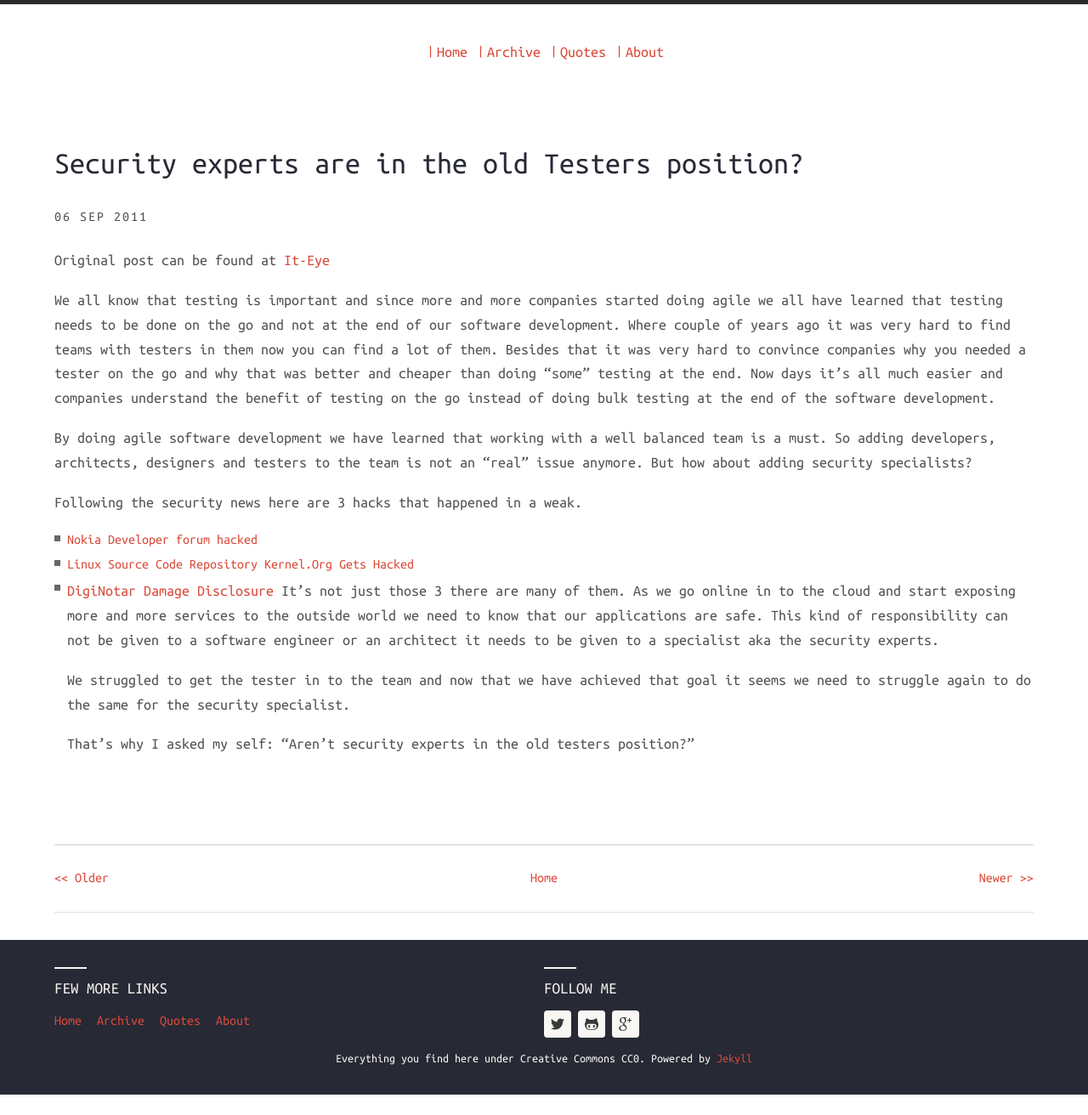
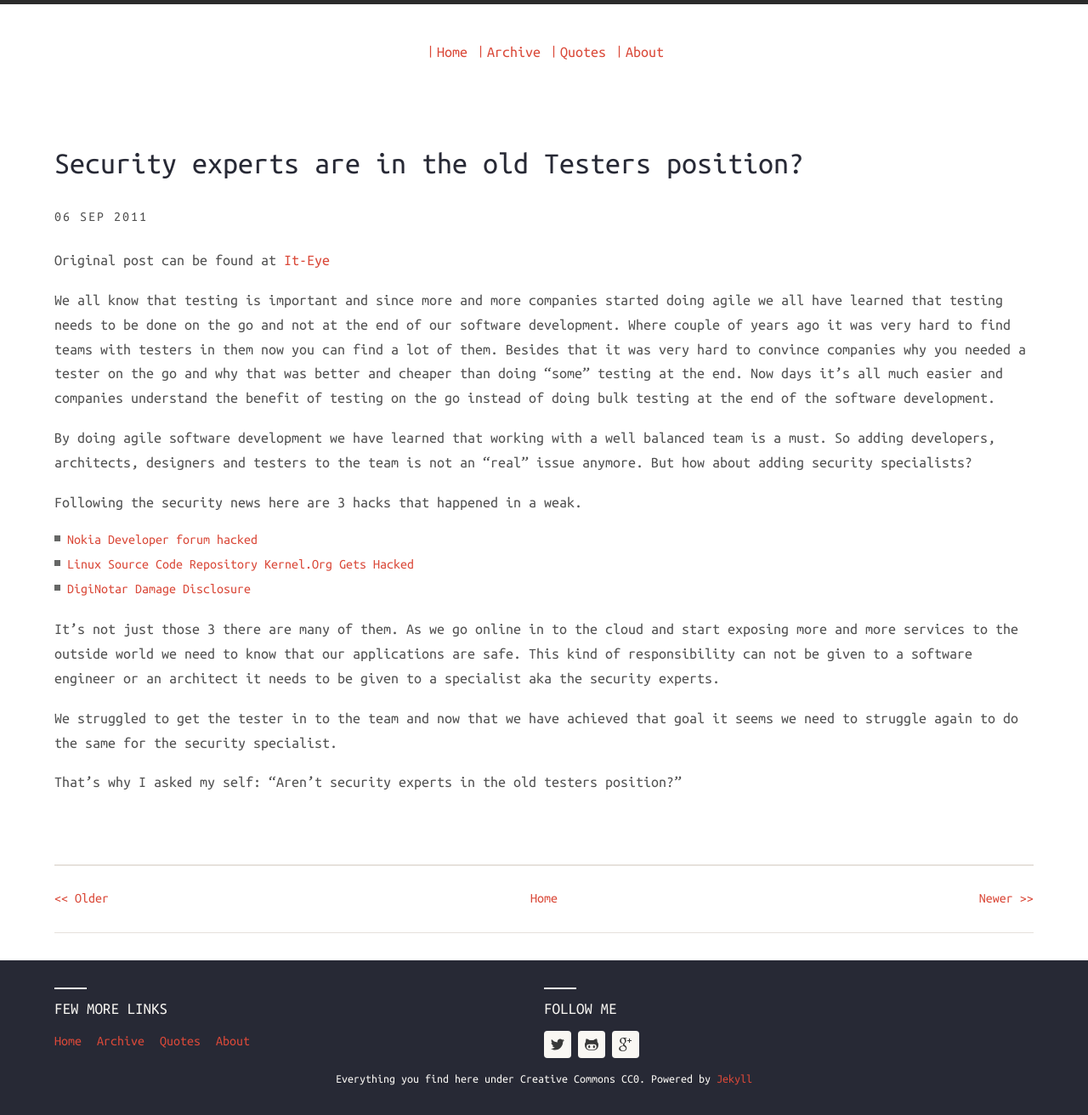
Before and after one commit to arminc/arminc.github.io, a Jekyll site: the page built from _posts/2011/2011-09-06-security-experts-are-in-the-old-testers-position.md, in a window 1280 px wide. Shown: the whole page at 85% size. Built offline with Jekyll 4.4.1, drawn with Linux system fonts in a browser that asks for light colours; nearby versions of some CDN libraries; before the commit the page ends 1288 px from its top, so only the background shows below that.

Commit message:
fxi text

```diff
--- a/_posts/2011/2011-09-06-security-experts-are-in-the-old-testers-position.md
+++ b/_posts/2011/2011-09-06-security-experts-are-in-the-old-testers-position.md
@@ -21,13 +21,14 @@ Following the security news here are 3 hacks that happened in a weak.
   * [Nokia Developer forum hacked][2]
   * [Linux Source Code Repository Kernel.Org Gets Hacked][3]
   * [DigiNotar Damage Disclosure][4]
-    It's not just those 3 there are many of them. As we go online in to the cloud and start exposing more and more services to the outside world we need to know that our applications are safe. This kind of responsibility can not be given to a software engineer or an architect it needs to be given to a specialist aka the security experts.
 
-    We struggled to get the tester in to the team and now that we have achieved that goal it seems we need to struggle again to do the same for the security specialist.
+It's not just those 3 there are many of them. As we go online in to the cloud and start exposing more and more services to the outside world we need to know that our applications are safe. This kind of responsibility can not be given to a software engineer or an architect it needs to be given to a specialist aka the security experts.
 
-    That's why I asked my self: “Aren't security experts in the old testers position?”
+We struggled to get the tester in to the team and now that we have achieved that goal it seems we need to struggle again to do the same for the security specialist.
 
- [1]: http://www.it-eye.nl/2011/09/05/security-experts-are-in-the-old-testers-position/
- [2]: http://www.ubergizmo.com/2011/08/nokia-developer-forum-hacked/
- [3]: http://www.securityweek.com/linux-source-code-repository-kernelorg-gets-hacked
- [4]: https://blog.torproject.org/blog/diginotar-damage-disclosure
+That's why I asked my self: “Aren't security experts in the old testers position?”
+
+[1]: http://www.it-eye.nl/2011/09/05/security-experts-are-in-the-old-testers-position/
+[2]: http://www.ubergizmo.com/2011/08/nokia-developer-forum-hacked/
+[3]: http://www.securityweek.com/linux-source-code-repository-kernelorg-gets-hacked
+[4]: https://blog.torproject.org/blog/diginotar-damage-disclosure
```
